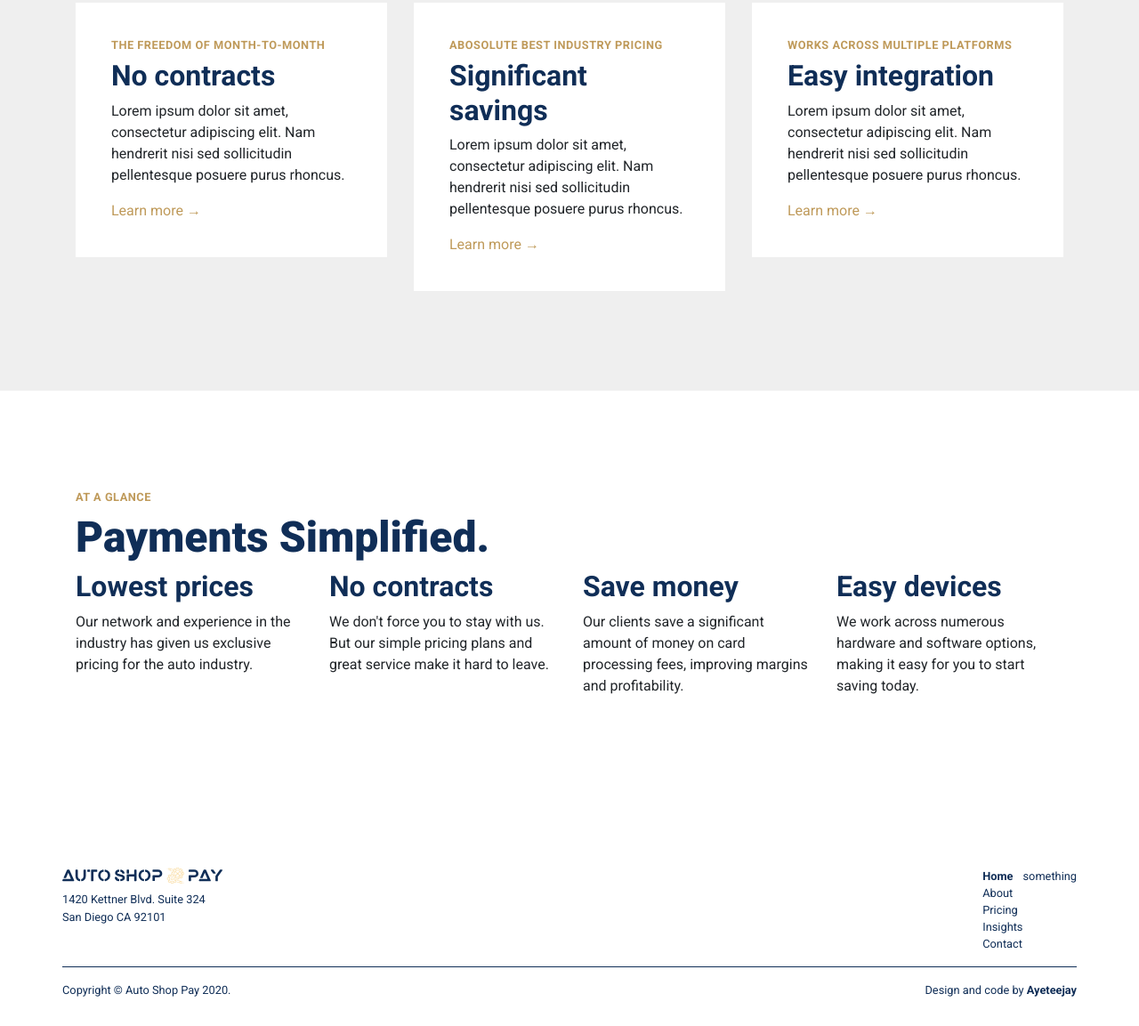
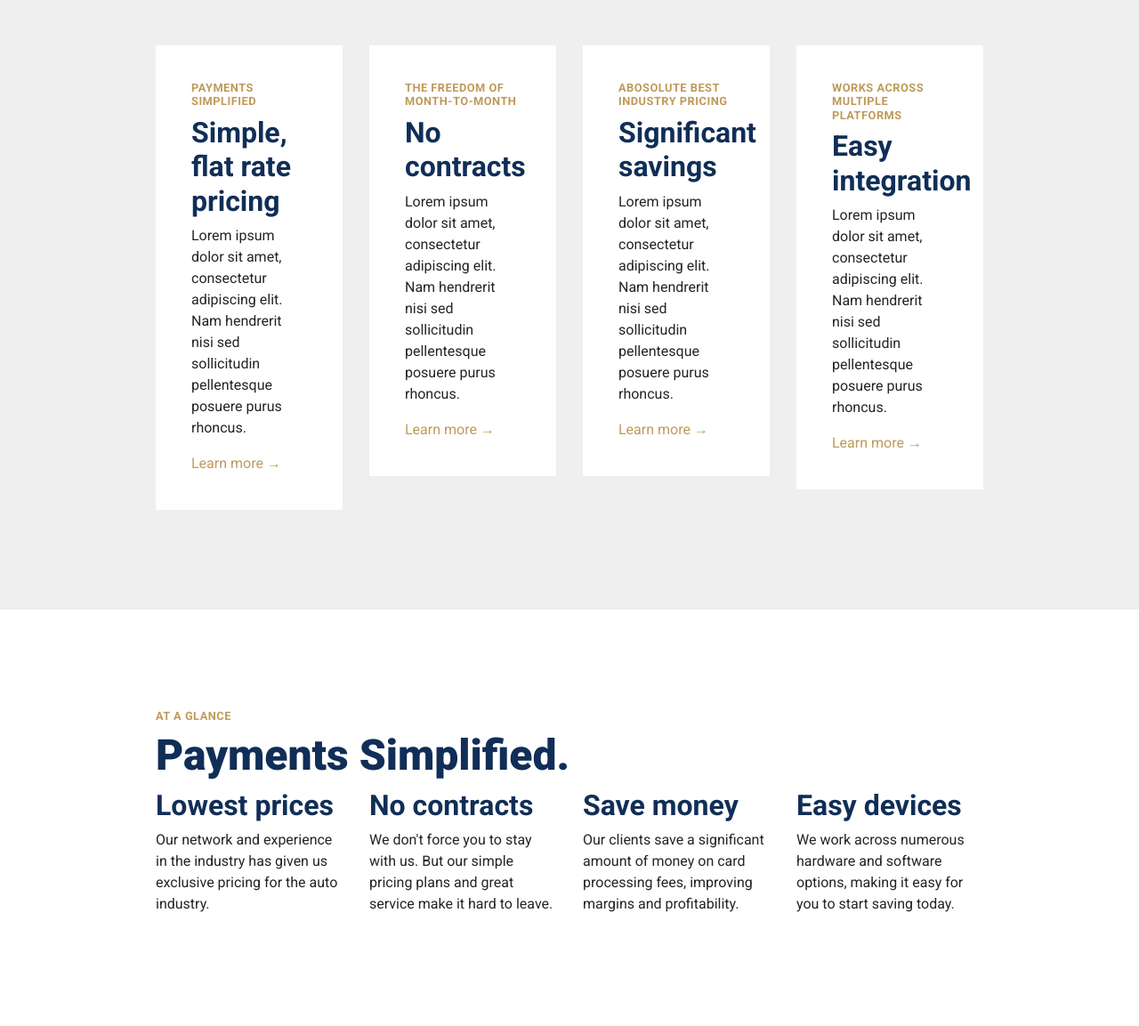
Before and after one commit to Ayeteejay/auto-shop-pay, a Gatsby site: page / in a window 1280 px wide. Shown: the part 1627-2780 px from the top of the page at 89% size. Built offline with nearby package versions, Linux system fonts and the light colour scheme; Gatsby itself is replaced by a stand-in of ours.

Commit message:
Working on footer layout

```diff
--- a/src/components/footer.js
+++ b/src/components/footer.js
@@ -7,11 +7,11 @@ import Image from "react-bootstrap/Image";
 const FooterContainer = styled(Container)`
   color: ${(props) => props.theme.colors.aspBlue};
   padding: 4rem 0rem;
+  width: 75%;
   p {
     font-size: ${(props) => props.theme.fontSize.extraSmall};
   }
   a {
-    font-weight: bold;
     color: ${(props) => props.theme.colors.aspBlue};
     text-decoration: none;
     transition: 0.3s;
@@ -24,9 +24,16 @@ const FooterContainer = styled(Container)`
   }
   li {
     font-size: ${(props) => props.theme.fontSize.extraSmall};
+    line-height: ${(props) => props.theme.fontSize.smallMedium};
   }
   li:first-child {
     font-weight: bold;
+  }
+  @media only screen and (max-width: ${(props) =>
+      props.theme.breakPoints.small}) {
+    ul {
+      padding: 0;
+    }
   }
 `;
 
@@ -38,44 +45,124 @@ const CompanyLogo = styled(Image)`
 const LinksSection = styled.div`
   display: flex;
   justify-content: flex-end;
+  padding: 0 0 4rem 0;
+  @media only screen and (max-width: ${(props) =>
+      props.theme.breakPoints.small}) {
+    flex-flow: column;
+  }
 `;
 
-const SiteLinksColumn = styled.div``;
+const SiteLinksColumn = styled.div`
+  padding: 0 1rem;
+  @media only screen and (max-width: ${(props) =>
+      props.theme.breakPoints.small}) {
+    padding: 0;
+  }
+`;
 
-const SocialLinksColumn = styled.div``;
+const SocialLinksColumn = styled.div`
+  padding: 0 1rem;
+  @media only screen and (max-width: ${(props) =>
+      props.theme.breakPoints.small}) {
+    padding: 0;
+  }
+`;
+
+const AddressColumn = styled.div`
+  padding: 0;
+`;
 
 const CopyrightSection = styled.div`
-  border-top: 1px solid ${(props) => props.theme.colors.aspBlue};
+  border-top: 1px solid ${(props) => props.theme.colors.aspLightGray};
   display: flex;
   padding: 1rem 0 0 0;
   justify-content: space-between;
+  @media only screen and (max-width: ${(props) =>
+      props.theme.breakPoints.small}) {
+    flex-flow: column;
+    text-align: center;
+    p {
+      padding: 0;
+      margin: 0.1rem;
+    }
+  }
 `;
 
 const Footer = () => {
   return (
-    <FooterContainer>
+    <FooterContainer fluid>
       <Row>
         <Col sm={4}>
           <CompanyLogo src={AspLogo} fluid />
-          <p>
-            1420 Kettner Blvd. Suite 324<br></br>
-            San Diego CA 92101
-          </p>
         </Col>
         <Col sm={8}>
           <LinksSection>
             <SiteLinksColumn>
               <ul>
-                <li>Home</li>
-                <li>About</li>
-                <li>Pricing</li>
-                <li>Insights</li>
-                <li>Contact</li>
+                <li>Product</li>
+                <li>
+                  <a href="/about">About</a>
+                </li>
+                <li>
+                  <a href="/pricing">Pricing</a>
+                </li>
+                <li>
+                  <a href="/insights">Insights</a>
+                </li>
               </ul>
             </SiteLinksColumn>
             <SocialLinksColumn>
-              <p>something</p>
+              <ul>
+                <li>Social</li>
+                <li>
+                  <a
+                    href="https://www.facebook.com/autoshoppay"
+                    target="_blank"
+                    rel="noopener noreferrer"
+                  >
+                    Facebook
+                  </a>
+                </li>
+                <li>
+                  <a
+                    href="https://twitter.com/autoshoppay"
+                    target="_blank"
+                    rel="noopener noreferrer"
+                  >
+                    Twitter
+                  </a>
+                </li>
+              </ul>
             </SocialLinksColumn>
+            <AddressColumn>
+              <ul>
+                <li>Contact</li>
+                <li>
+                  <p>
+                    1420 Kettner Blvd. Suite 324<br></br>
+                    San Diego CA 92101<br></br>
+                  </p>
+                </li>
+
+                <li>
+                  <a
+                    href="mailto:hello@autoshoppay.com"
+                    target="_blank"
+                    rel="noopener noreferrer"
+                  >
+                    619 990-8133
+                  </a>
+                  <br></br>
+                  <a
+                    href="mailto:hello@autoshoppay.com"
+                    target="_blank"
+                    rel="noopener noreferrer"
+                  >
+                    hello@autoshoppay.com
+                  </a>
+                </li>
+              </ul>
+            </AddressColumn>
           </LinksSection>
         </Col>
       </Row>
@@ -84,7 +171,14 @@ const Footer = () => {
           <CopyrightSection>
             <p>Copyright &#169; Auto Shop Pay 2020.</p>
             <p>
-              Design and code by <a href="">Ayeteejay</a>
+              Design and code by{" "}
+              <a
+                href="https://www.ayeteejay.com/"
+                target="_blank"
+                rel="noopener noreferrer"
+              >
+                Ayeteejay
+              </a>
             </p>
           </CopyrightSection>
         </Col>
--- a/src/components/layout.js
+++ b/src/components/layout.js
@@ -11,6 +11,7 @@ const theme = {
     aspDarkYellow: "#BF9A5A",
     aspBlue: "#102e57",
     aspLightBlue: "#efefef",
+    aspLightGray: "#cecece",
   },
   fontSize: {
     extraSmall: "0.8rem",
--- a/src/pages/index.js
+++ b/src/pages/index.js
@@ -14,6 +14,10 @@ const ContainerRow = styled(Row)`
   a {
     color: ${(props) => props.theme.colors.aspDarkYellow};
   }
+`;
+
+const ContainerSection = styled(Container)`
+  width: 75%;
 `;
 const HeroSection = styled.div`
   padding: 0 3rem 0 0;
@@ -69,7 +73,7 @@ const SecondaryCallToAction = styled.a`
   }
 `;
 
-const QuickFactCol = styled.div`
+const QuickFactColumn = styled.div`
   transition: 0.3s;
   background-color: white;
   padding: 2.5rem;
@@ -85,7 +89,7 @@ const IndexPage = () => {
       {/* Hero Section */}
       <Fade>
         <ContainerRow>
-          <Container>
+          <ContainerSection fluid>
             <Row>
               <Col sm={6}>
                 <HeroSection>
@@ -103,13 +107,13 @@ const IndexPage = () => {
                 <Image src={HeroIllustration} fluid />
               </Col>
             </Row>
-          </Container>
+          </ContainerSection>
         </ContainerRow>
       </Fade>
       {/* Difference Section */}
       <Fade>
         <ContainerRow backgroundColor="white">
-          <Container>
+          <ContainerSection fluid>
             <Row>
               <Col sm={12}>
                 <IntroSection>
@@ -162,16 +166,28 @@ const IndexPage = () => {
                 </Fade>
               </Col>
             </Row>
-          </Container>
+          </ContainerSection>
         </ContainerRow>
       </Fade>
       {/* Four Quick Facts Section */}
       <Fade>
         <ContainerRow>
-          <Container>
+          <ContainerSection fluid>
             <Row>
-              <Col sm={4}>
-                <QuickFactCol>
+              <Col sm={3}>
+                <QuickFactColumn>
+                  <h5>Payments Simplified</h5>
+                  <h4>Simple, flat rate pricing</h4>
+                  <p>
+                    Lorem ipsum dolor sit amet, consectetur adipiscing elit. Nam
+                    hendrerit nisi sed sollicitudin pellentesque posuere purus
+                    rhoncus.
+                  </p>
+                  <a href="/">Learn more &#8594;</a>
+                </QuickFactColumn>
+              </Col>
+              <Col sm={3}>
+                <QuickFactColumn>
                   <h5>The freedom of month-to-month</h5>
                   <h4>No contracts</h4>
                   <p>
@@ -180,10 +196,10 @@ const IndexPage = () => {
                     rhoncus.
                   </p>
                   <a href="/">Learn more &#8594;</a>
-                </QuickFactCol>
+                </QuickFactColumn>
               </Col>
-              <Col sm={4}>
-                <QuickFactCol>
+              <Col sm={3}>
+                <QuickFactColumn>
                   <h5>Abosolute best industry pricing</h5>
                   <h4>Significant savings</h4>
                   <p>
@@ -192,10 +208,10 @@ const IndexPage = () => {
                     rhoncus.
                   </p>
                   <a href="/">Learn more &#8594;</a>
-                </QuickFactCol>
+                </QuickFactColumn>
               </Col>
-              <Col sm={4}>
-                <QuickFactCol>
+              <Col sm={3}>
+                <QuickFactColumn>
                   <h5>Works across multiple platforms</h5>
                   <h4>Easy integration</h4>
                   <p>
@@ -204,16 +220,16 @@ const IndexPage = () => {
                     rhoncus.
                   </p>
                   <a href="/">Learn more &#8594;</a>
-                </QuickFactCol>
+                </QuickFactColumn>
               </Col>
             </Row>
-          </Container>
+          </ContainerSection>
         </ContainerRow>
       </Fade>
       {/* Additional Facts Section */}
       <Fade>
         <ContainerRow backgroundColor="white">
-          <Container>
+          <ContainerSection fluid>
             <Row>
               <Col sm={12}>
                 <h5>At a glance</h5>
@@ -250,7 +266,7 @@ const IndexPage = () => {
                 </p>
               </Col>
             </Row>
-          </Container>
+          </ContainerSection>
         </ContainerRow>
       </Fade>
     </Layout>
```
